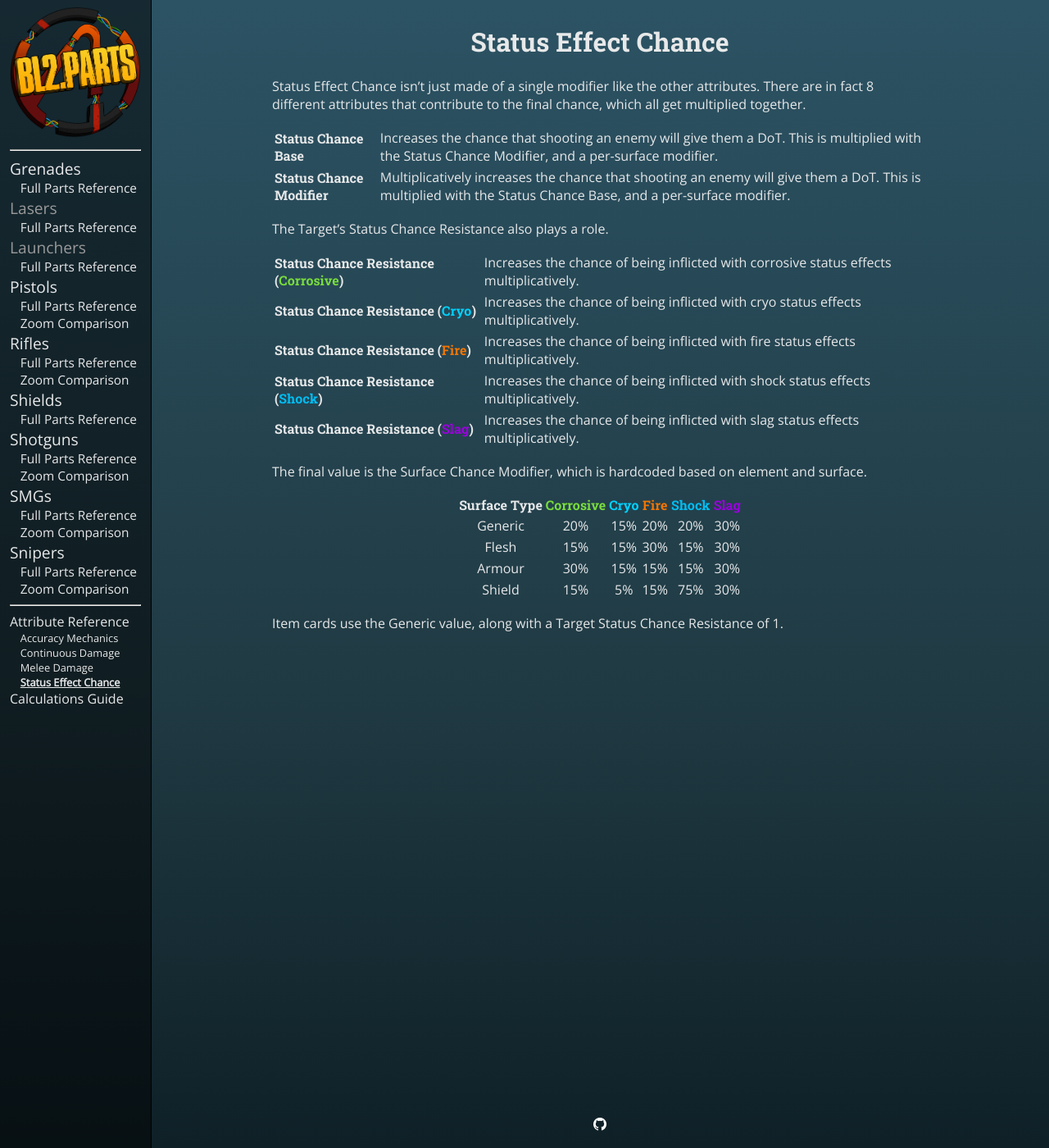
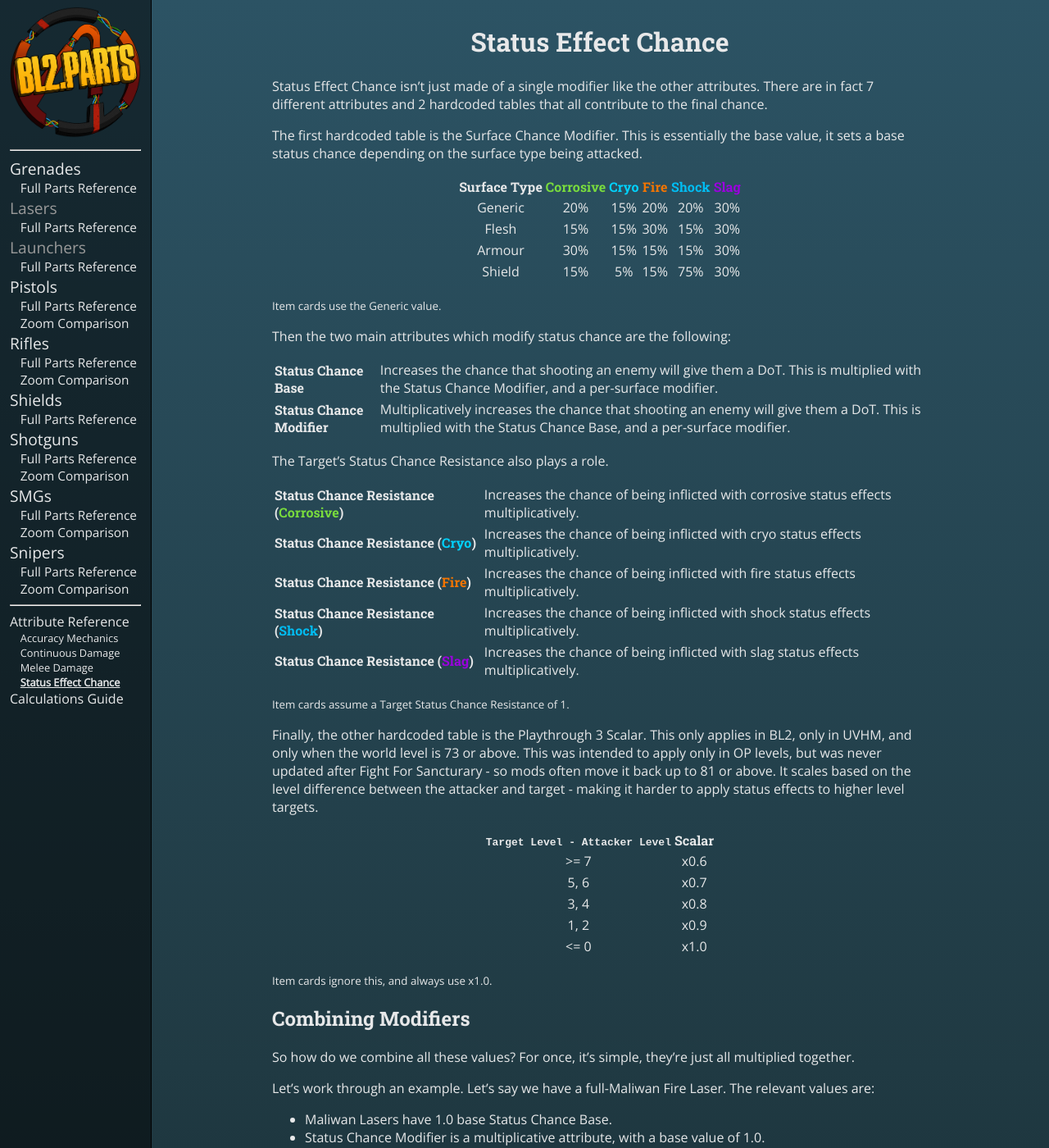
Before and after one commit to apple1417/bl2.parts, a Jekyll site: the page built from attributes/statuschance/index.md, in a window 1280 px wide and 1400 px high. Shown: the whole window at 82% size. Built offline with Jekyll 4.4.1, drawn with Linux system fonts in a browser that asks for light colours; our own code applies the rules of GitHub Pages for plain Markdown files; comment, search, counter and statistics services are not loaded; some of the changed text lies outside the part shown.

Commit message:
improve status chance docs

```diff
--- a/attributes/statuschance/index.md
+++ b/attributes/statuschance/index.md
@@ -18,7 +19,23 @@
 # Status Effect Chance
 
 Status Effect Chance isn't just made of a single modifier like the other attributes. There are in
-fact 8 different attributes that contribute to the final chance, which all get multiplied together.
+fact 7 different attributes and 2 hardcoded tables that all contribute to the final chance.
+
+The first hardcoded table is the Surface Chance Modifier. This is essentially the base value, it
+sets a base status chance depending on the surface type being attacked.
+
+Surface Type | *Corrosive*{:.corrosive} | *Cryo*{:.cryo} | *Fire*{:.fire} | *Shock*{:.shock} | *Slag*{:.slag}
+--------|-----|-----|-----|-----|-----
+Generic | 20% | 15% | 20% | 20% | 30%
+Flesh   | 15% | 15% | 30% | 15% | 30%
+Armour  | 30% | 15% | 15% | 15% | 30%
+Shield  | 15% |  5% | 15% | 75% | 30%
+
+<small>
+Item cards use the Generic value.
+</small>
+
+Then the two main attributes which modify status chance are the following:
 
 {% include attributes.html filter=page.chance_attributes %}
 
@@ -26,13 +43,143 @@
 
 {% include attributes.html filter=page.resistance_attributes %}
 
-The final value is the Surface Chance Modifier, which is hardcoded based on element and surface.
+<small>
+Item cards assume a Target Status Chance Resistance of 1.
+</small>
 
-Surface Type | *Corrosive*{:.corrosive} | *Cryo*{:.cryo} | *Fire*{:.fire} | *Shock*{:.shock} | *Slag*{:.slag}
----|---|---|---|---|---
-Generic | 20% | 15% | 20% | 20% | 30%
-Flesh   | 15% | 15% | 30% | 15% | 30%
-Armour  | 30% | 15% | 15% | 15% | 30%
-Shield  | 15% |  5% | 15% | 75% | 30%
+Finally, the other hardcoded table is the Playthrough 3 Scalar. This only applies in BL2, only in
+UVHM, and only when the world level is 73 or above. This was intended to apply only in OP levels,
+but was never updated after Fight For Sancturary - so mods often move it back up to 81 or above. It
+scales based on the level difference between the attacker and target - making it harder to apply
+status effects to higher level targets.
 
-Item cards use the Generic value, along with a Target Status Chance Resistance of 1.
+`Target Level - Attacker Level` | Scalar
+------|-------
+ >= 7 | x0.6
+ 5, 6 | x0.7
+ 3, 4 | x0.8
+ 1, 2 | x0.9
+ <= 0 | x1.0
+
+<small>
+Item cards ignore this, and always use x1.0.
+</small>
+
+## Combining Modifiers
+So how do we combine all these values? For once, it's simple, they're just all multiplied together.
+
+Let's work through an example. Let's say we have a full-Maliwan Fire Laser. The relevant values are:
+- Maliwan Lasers have 1.0 base Status Chance Base.
+- Status Chance Modifier is a multiplicative attribute, with a base value of 1.0.
+- Maliwan Definition gives *+0.2*{:.pre-add} Status Chance Modifier.
+- Maliwan Barrel gives *&minus;2.0*{:.scale} Status Chance Modifier, and on Maliwan weapons also gives *+0.15*{:.scale} Status Chance Base.
+- Maliwan Grip gives *+0.15*{:.scale} Status Chance Modifier.
+- Fire on Generic uses a Surface Chance Modifier of 0.2.
+
+Firstly, we can calculate the final values of the two attributes.
+
+<code markdown="span" class="latex-fallback">
+Status Chance Base = (1.0 + *[0]*{:.pre-add})
+                     &times; (1 + *[0.15]*{:.scale})
+                     &divide; (1 &minus; *[0]*{:.scale})
+                     + *[0]*{:.post-add}
+<br>
+Status Chance Base = 1.0 &times; *1.15*{:.scale}
+<br>
+Status Chance Base = 1.15
+<br>
+Status Chance Modifier = (1.0 + *[0.2]*{:.pre-add})
+                         &times; (1 + *[0.15]*{:.scale})
+                         &divide; (1 &minus; *[&minus;2.0]*{:.scale})
+                         + *[0]*{:.post-add}
+<br>
+Status Chance Modifier = (1.0 + *0.2*{:.pre-add}) &times; *1.15*{:.scale} &divide; *3.0*{:.scale}
+<br>
+Status Chance Modifier = 0.46
+</code>
+
+$$
+\begin{align}
+\text{Status Chance Base} &=
+\left(
+  \left(
+    1.0 + \sum \class{pre-add}{\left\{\right\}}
+  \right)
+  \times \frac{
+    1 + \sum \class{scale}{\left\{ 0.15 \right\}}
+  }{
+    1 - \sum \class{scale}{\left\{\right\}}
+  }
+\right)
++ \sum \class{post-add}{\left\{\right\}}
+\\
+\text{Status Chance Base} &= 1.0 \times \class{scale}{1.15}
+\\
+\text{Status Chance Base} &= 1.15
+\\
+\text{Status Chance Modifier} &=
+\left(
+  \left(
+    1.0 + \sum \class{pre-add}{\left\{ 0.2 \right\}}
+  \right)
+  \times \frac{
+    1 + \sum \class{scale}{\left\{ 0.15 \right\}}
+  }{
+    1 - \sum \class{scale}{\left\{ -2.0 \right\}}
+  }
+\right)
++ \sum \class{post-add}{\left\{\right\}}
+\\
+\text{Status Chance Modifier} &= \left(
+  1.0 + \class{pre-add}{0.2}
+\right)
+\times \frac{\class{scale}{ 1.15 }}{\class{scale}{3.0}}
+\\
+\text{Status Chance Modifier} &= 0.46
+\end{align}
+$$
+{:hidden="1" .latex-content}
+
+<small>
+Since item cards ignore the Target Status Chance Resistance, we don't need to calculate it.
+</small>
+
+Then we can combine these to get the value on the card:
+
+<code markdown="span" class="latex-fallback">
+Card = *Fire*{:.fire}-Generic Surface Chance Modifier
+<br>
+&nbsp;&nbsp;&nbsp;&nbsp;&nbsp;&nbsp;&nbsp;&times; Status Chance Base
+<br>
+&nbsp;&nbsp;&nbsp;&nbsp;&nbsp;&nbsp;&nbsp;&times; Status Chance Modifier
+<br>
+&nbsp;&nbsp;&nbsp;&nbsp;&nbsp;&nbsp;&nbsp;&times; Target Status Chance Resistance (*Fire*{:.fire})
+<br>
+&nbsp;&nbsp;&nbsp;&nbsp;&nbsp;&nbsp;&nbsp;&times; Playthrough3 Scalar
+<br>
+Card = 0.2 &times; 1.15 &times; 0.46 &times; 1.0 &times; 1.0
+<br>
+Card = 0.1058 = 10.58%
+</code>
+
+$$
+\begin{align}
+\text{Card} &= \class{fire}{\text{Fire}}\text{-Generic Surface Chance Modifier}
+\\
+  &\phantom{=} \times \text{Status Chance Base}
+\\
+  &\phantom{=} \times \text{Status Chance Modifier}
+\\
+  &\phantom{=} \times \text{Target Status Chance Resistance (}\class{fire}{\text{Fire}}\text{)}
+\\
+  &\phantom{=} \times \text{Playthrough 3 Scalar}
+\\
+\text{Card} &= 0.2 \times 1.15 \times 0.46 \times 1.0 \times 1.0
+\\
+\text{Card} &= 0.1058 \approx 10.6\%
+\end{align}
+$$
+{:hidden="1" .latex-content}
+
+Of course in practice, the actual chance will vary slightly based on the actual surface type and
+target resistances (and the Playthrough 3 Scalar, if this were BL2).
```
Also changed, not shown: other parts of attributes/statuschance/index.md (+1 -0 lines).
